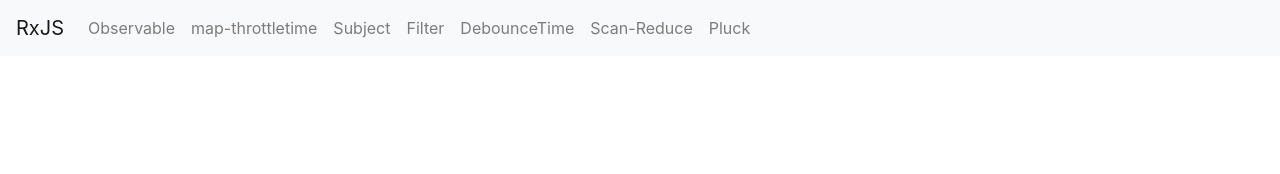
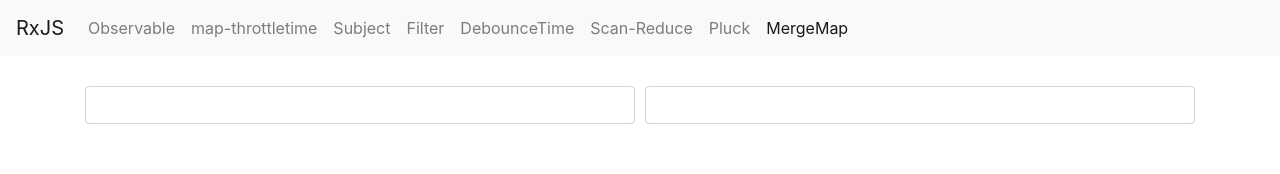
Before and after one commit to tarcisiocipriano/rxjs, an Angular app: page /mergemap in a window 1280 px wide. Before the commit this address led to /. Shown: the top 174 px of the page. Built offline with nearby package versions, Linux system fonts and the light colour scheme.

Commit message:
mergeMap

```diff
--- a/src/app/app-routing.routing.ts
+++ b/src/app/app-routing.routing.ts
@@ -7,6 +7,7 @@
 import { DebouncetimeComponent } from './debouncetime/debouncetime.component';
 import { ScanReduceComponent } from './scan-reduce/scan-reduce.component';
 import { PluckComponent } from './pluck/pluck.component';
+import { MergemapComponent } from './mergemap/mergemap.component';
 
 
 const routes: Routes = [
@@ -17,7 +18,8 @@
   { path: 'filter', component: FilterComponent },
   { path: 'debouncetime', component: DebouncetimeComponent },
   { path: 'scan-reduce', component: ScanReduceComponent },
-  { path: 'pluck', component: PluckComponent }
+  { path: 'pluck', component: PluckComponent },
+  { path: 'mergemap', component: MergemapComponent }
 ];
 
 @NgModule({
--- a/src/app/app.component.html
+++ b/src/app/app.component.html
@@ -26,6 +26,9 @@
       <li class="nav-item" routerLinkActive="active">
         <a class="nav-link" routerLink="pluck">Pluck</a>
       </li>
+      <li class="nav-item" routerLinkActive="active">
+        <a class="nav-link" routerLink="mergemap">MergeMap</a>
+      </li>
     </ul>
   </div>
 </nav>
--- a/src/app/app.module.ts
+++ b/src/app/app.module.ts
@@ -10,6 +10,7 @@
 import { DebouncetimeComponent } from './debouncetime/debouncetime.component';
 import { ScanReduceComponent } from './scan-reduce/scan-reduce.component';
 import { PluckComponent } from './pluck/pluck.component';
+import { MergemapComponent } from './mergemap/mergemap.component';
 
 @NgModule({
   declarations: [
@@ -20,7 +21,8 @@
     FilterComponent,
     DebouncetimeComponent,
     ScanReduceComponent,
-    PluckComponent
+    PluckComponent,
+    MergemapComponent
   ],
   imports: [
     BrowserModule,
--- /dev/null
+++ b/src/app/mergemap/mergemap.component.html
@@ -0,0 +1,9 @@
+<div class="form-row">
+  <div class="col">
+    <input class="form-control" type="text" #input1>
+  </div>
+  <div class="col">
+    <input class="form-control" type="text" #input2>
+  </div>
+</div>
+<p>{{ output }}</p>
--- /dev/null
+++ b/src/app/mergemap/mergemap.component.ts
@@ -0,0 +1,38 @@
+import { Component, OnInit, ViewChild, ElementRef, OnDestroy, Input } from '@angular/core';
+import { Subscription, fromEvent, Observable } from 'rxjs';
+import { map, mergeMap } from 'rxjs/operators';
+
+@Component({
+  selector: 'app-mergemap',
+  templateUrl: './mergemap.component.html',
+  styleUrls: ['./mergemap.component.scss']
+})
+export class MergemapComponent implements OnInit, OnDestroy {
+
+  output: string;
+
+  @ViewChild('input1', { static: true }) input1: ElementRef;
+  @ViewChild('input2', { static: true }) input2: ElementRef;
+
+  subscription = new Subscription();
+
+  ngOnInit() {
+    const obs1 = fromEvent(this.input1.nativeElement, 'input');
+    const obs2 = fromEvent(this.input2.nativeElement, 'input');
+
+    obs1.pipe(
+      mergeMap((event1: Event) => {
+        return obs2.pipe(
+          map((event2: Event) => {
+            return (event1.target as HTMLInputElement).value + ' ' + (event2.target as HTMLInputElement).value;
+          })
+        );
+      })
+    ).subscribe(combinedValue => this.output = combinedValue);
+  }
+
+  ngOnDestroy(): void {
+    this.subscription.unsubscribe();
+  }
+
+}
```
Also changed, not shown: src/app/mergemap/mergemap.component.scss (added).
